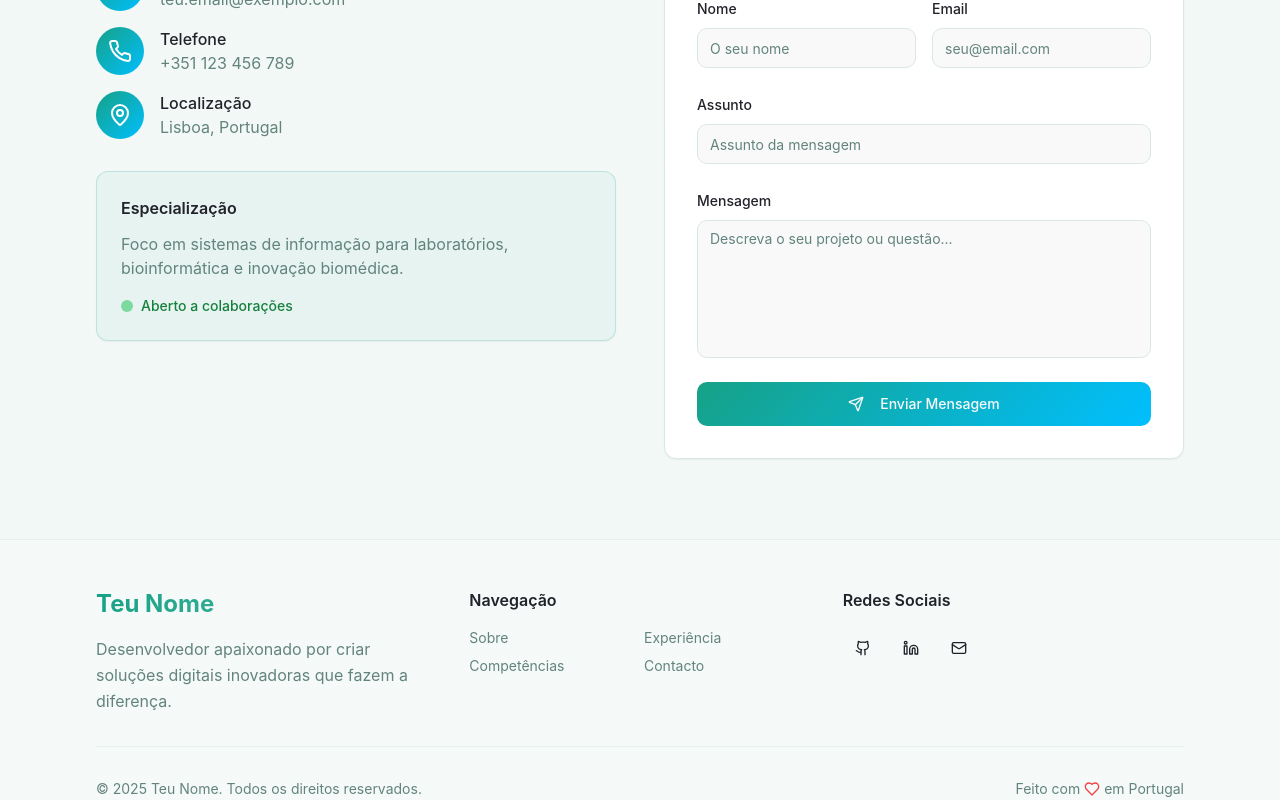
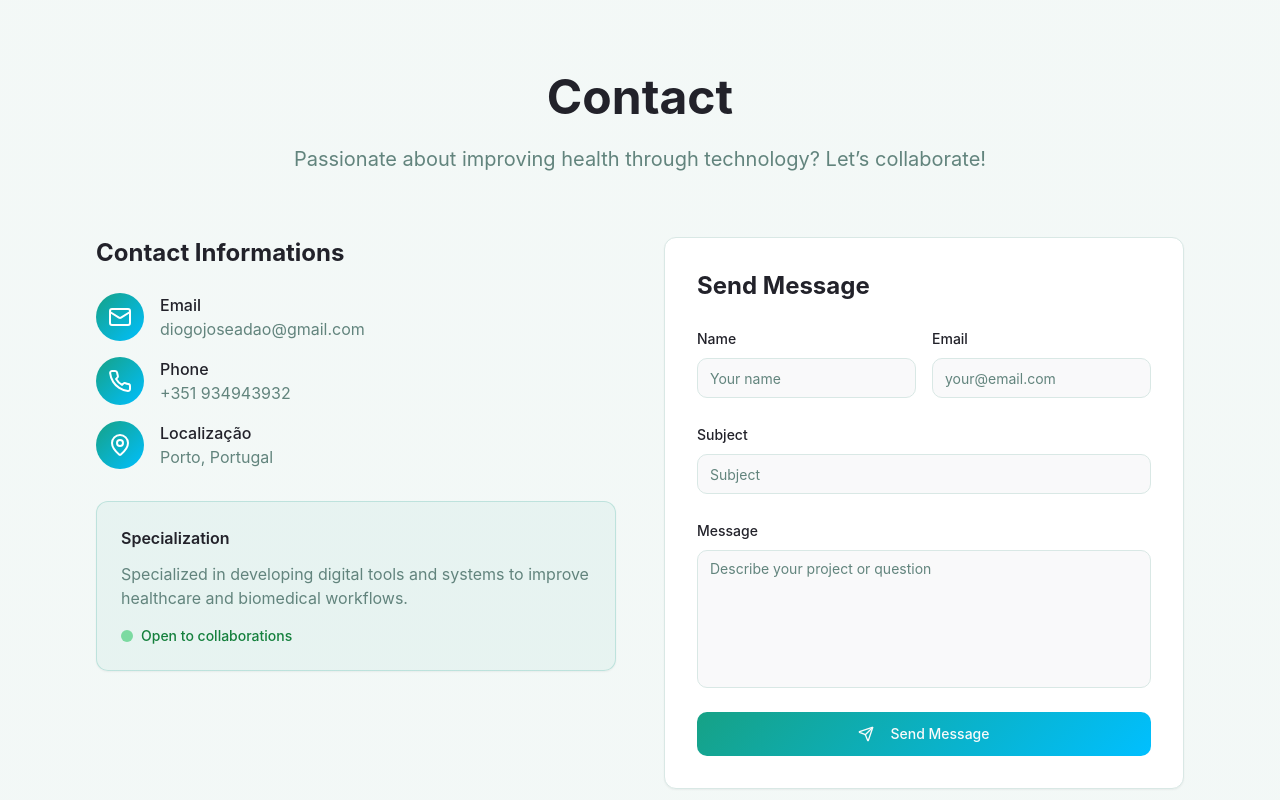
Before and after one commit to DiogoAd/MyWebsite, a React (Vite) app: page / in a window 1280 px wide. Shown: the part 4920-5720 px from the top of the page. Built offline with nearby package versions, Linux system fonts and the light colour scheme.

Commit message:
overall project

```diff
--- a/src/components/ContactSection.tsx
+++ b/src/components/ContactSection.tsx
@@ -10,20 +10,19 @@ const ContactSection = () => {
     {
       icon: Mail,
       label: "Email",
-      value: "teu.email@exemplo.com",
-      href: "mailto:teu.email@exemplo.com"
+      value: "diogojoseadao@gmail.com",
+      href: "mailto:diogojoseadao@gmail.com"
     },
     {
       icon: Phone,
-      label: "Telefone",
-      value: "+351 123 456 789",
-      href: "tel:+351123456789"
+      label: "Phone",
+      value: "+351 934943932",
+      href: "tel:+351934943932"
     },
     {
       icon: MapPin,
       label: "Localização",
-      value: "Lisboa, Portugal",
-      href: "#"
+      value: "Porto, Portugal"
     }
   ];
 
@@ -31,9 +30,9 @@ const ContactSection = () => {
     <section className="py-20 px-4 bg-muted/30" id="contact">
       <div className="container mx-auto max-w-6xl">
         <div className="text-center mb-16">
-          <h2 className="text-4xl lg:text-5xl font-bold mb-6">Contacto</h2>
+          <h2 className="text-4xl lg:text-5xl font-bold mb-6">Contact</h2>
           <p className="text-xl text-muted-foreground max-w-3xl mx-auto">
-            Interessado em soluções tecnológicas para a área da saúde? Vamos conversar sobre o seu projeto!
+            Passionate about improving health through technology? Let’s collaborate!
           </p>
         </div>
 
@@ -41,7 +40,7 @@ const ContactSection = () => {
           {/* Contact Info */}
           <div className="space-y-8">
             <div>
-              <h3 className="text-2xl font-bold mb-6">Informações de Contacto</h3>
+              <h3 className="text-2xl font-bold mb-6">Contact Informations</h3>
               <div className="space-y-4">
                 {contactInfo.map((info, index) => (
                   <div key={index} className="flex items-center space-x-4">
@@ -63,42 +62,42 @@ const ContactSection = () => {
             </div>
 
             <Card className="p-6 bg-primary/5 border-primary/20">
-              <h4 className="font-semibold mb-3">Especialização</h4>
+              <h4 className="font-semibold mb-3">Specialization</h4>
               <p className="text-muted-foreground mb-4">
-                Foco em sistemas de informação para laboratórios, bioinformática e inovação biomédica.
+               Specialized in developing digital tools and systems to improve healthcare and biomedical workflows.
               </p>
               <div className="flex items-center">
                 <div className="w-3 h-3 bg-green-500 rounded-full mr-2 animate-pulse"></div>
-                <span className="text-sm font-medium text-green-700">Aberto a colaborações</span>
+                <span className="text-sm font-medium text-green-700">Open to collaborations</span>
               </div>
             </Card>
           </div>
 
           {/* Contact Form */}
           <Card className="p-8">
-            <h3 className="text-2xl font-bold mb-6">Enviar Mensagem</h3>
+            <h3 className="text-2xl font-bold mb-6">Send Message</h3>
             <form className="space-y-6">
               <div className="grid sm:grid-cols-2 gap-4">
                 <div className="space-y-2">
-                  <Label htmlFor="name">Nome</Label>
-                  <Input id="name" placeholder="O seu nome" className="transition-all focus:shadow-soft" />
+                  <Label htmlFor="name">Name</Label>
+                  <Input id="name" placeholder="Your name" className="transition-all focus:shadow-soft" />
                 </div>
                 <div className="space-y-2">
                   <Label htmlFor="email">Email</Label>
-                  <Input id="email" type="email" placeholder="seu@email.com" className="transition-all focus:shadow-soft" />
+                  <Input id="email" type="email" placeholder="your@email.com" className="transition-all focus:shadow-soft" />
                 </div>
               </div>
 
               <div className="space-y-2">
-                <Label htmlFor="subject">Assunto</Label>
-                <Input id="subject" placeholder="Assunto da mensagem" className="transition-all focus:shadow-soft" />
+                <Label htmlFor="subject">Subject</Label>
+                <Input id="subject" placeholder="Subject" className="transition-all focus:shadow-soft" />
               </div>
 
               <div className="space-y-2">
-                <Label htmlFor="message">Mensagem</Label>
+                <Label htmlFor="message">Message</Label>
                 <Textarea
                   id="message"
-                  placeholder="Descreva o seu projeto ou questão..."
+                  placeholder="Describe your project or question"
                   rows={6}
                   className="transition-all focus:shadow-soft resize-none"
                 />
@@ -106,7 +105,7 @@ const ContactSection = () => {
 
               <Button size="lg" className="w-full hero-gradient text-primary-foreground hover:shadow-medium transition-all">
                 <Send className="mr-2 h-5 w-5" />
-                Enviar Mensagem
+                Send Message
               </Button>
             </form>
           </Card>
--- a/src/components/Footer.tsx
+++ b/src/components/Footer.tsx
@@ -11,10 +11,10 @@ const Footer = () => {
   ];
 
   const footerLinks = [
-    { name: "Sobre", href: "#about" },
-    { name: "Experiência", href: "#experience" },
-    { name: "Competências", href: "#skills" },
-    { name: "Contacto", href: "#contact" }
+    { name: "About", href: "#about" },
+    { name: "Experience", href: "#experience" },
+    { name: "Skills", href: "#skills" },
+    { name: "Contact", href: "#contact" }
   ];
 
   return (
@@ -24,17 +24,16 @@ const Footer = () => {
           {/* Brand */}
           <div className="space-y-4">
             <h3 className="text-2xl font-bold bg-gradient-to-r from-primary to-primary/70 bg-clip-text text-transparent">
-              Teu Nome
+              Diogo Adão
             </h3>
             <p className="text-muted-foreground leading-relaxed">
-              Desenvolvedor apaixonado por criar soluções digitais inovadoras
-              que fazem a diferença.
+              Passionate developer crafting innovative digital solutions that make a real impact.
             </p>
           </div>
 
           {/* Navigation */}
           <div className="space-y-4">
-            <h4 className="font-semibold">Navegação</h4>
+            <h4 className="font-semibold">Navegation</h4>
             <div className="grid grid-cols-2 gap-2">
               {footerLinks.map((link, index) => (
                 <a
@@ -50,7 +49,7 @@ const Footer = () => {
 
           {/* Social Links */}
           <div className="space-y-4">
-            <h4 className="font-semibold">Redes Sociais</h4>
+            <h4 className="font-semibold">Social Network</h4>
             <div className="flex space-x-2">
               {socialLinks.map((social, index) => (
                 <Button
@@ -77,10 +76,7 @@ const Footer = () => {
         {/* Bottom */}
         <div className="pt-8 border-t border-border/50 flex flex-col sm:flex-row justify-between items-center space-y-4 sm:space-y-0">
           <p className="text-muted-foreground text-sm">
-            © {currentYear} Teu Nome. Todos os direitos reservados.
-          </p>
-          <p className="text-muted-foreground text-sm flex items-center">
-            Feito com <Heart className="h-4 w-4 mx-1 text-red-500" /> em Portugal
+            © {currentYear} Diogo Adão. Todos os direitos reservados.
           </p>
         </div>
       </div>
--- a/src/components/SkillsSection.tsx
+++ b/src/components/SkillsSection.tsx
@@ -60,7 +60,7 @@ const SkillsSection = () => {
           </p>
         </div>
 
-        <div className="grid lg:grid-cols-4 gap-8 mb-16">
+        <div className="grid lg:grid-cols-2 gap-8 mb-16">
           {skillCategories.map((category, index) => (
             <Card key={index} className="p-6 hover:shadow-medium transition-shadow">
               <h3 className="text-xl font-semibold mb-6 text-center">{category.title}</h3>
```
